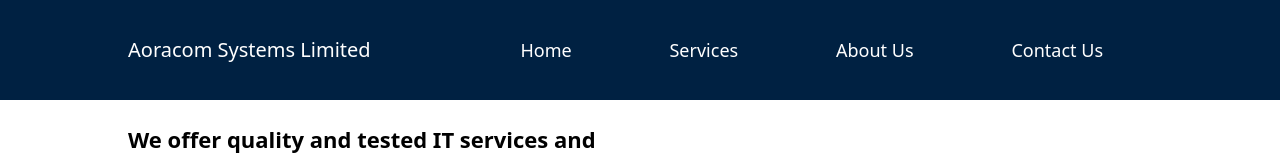
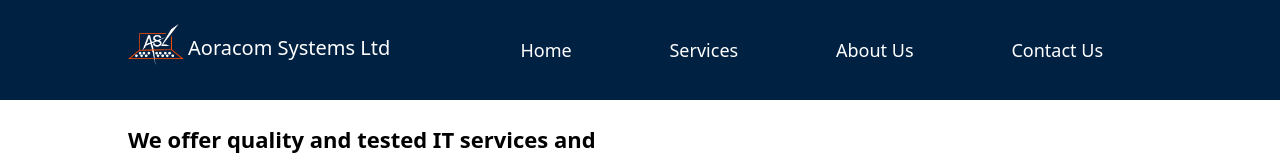
Before and after one commit to SandeSydney/tech_shop, a React (Create React App) app: page / in a window 1280 px wide. Shown: the top 156 px of the page. Built offline with nearby package versions, Linux system fonts and the light colour scheme.

Commit message:
Added and styled logo

```diff
--- a/public/index.html
+++ b/public/index.html
@@ -24,7 +24,7 @@
       work correctly both with client-side routing and a non-root public URL.
       Learn how to configure a non-root public URL by running `npm run build`.
     -->
-    <title>Aoracom Solutions Limited</title>
+    <title>Aoracom Systems Limited</title>
   </head>
   <body>
     <noscript>You need to enable JavaScript to run this app.</noscript>
--- a/src/components/Navigation.jsx
+++ b/src/components/Navigation.jsx
@@ -1,14 +1,15 @@
 import React from 'react'
 import { Nav, Navbar } from 'react-bootstrap'
 import { Link } from 'react-router-dom'
+import logo_img from '../resources/Logo.png'
 
 function Navigation() {
   return (
     <Navbar className='navbar-main' expand="lg">
       <Navbar.Brand className='logo'>
         <Link className='logo-link' to={"/"}>
-          <img src="" alt="" />
-          Aoracom Systems Limited
+          <img style={{ maxWidth: "60px"}} src={logo_img} alt="" />
+          Aoracom Systems Ltd
         </Link>
       </Navbar.Brand>
       <Navbar.Toggle aria-controls="aoracom-navbar-nav" />
```
Also changed, not shown: src/resources/Logo-black.png (added), src/resources/Logo.png (added).
